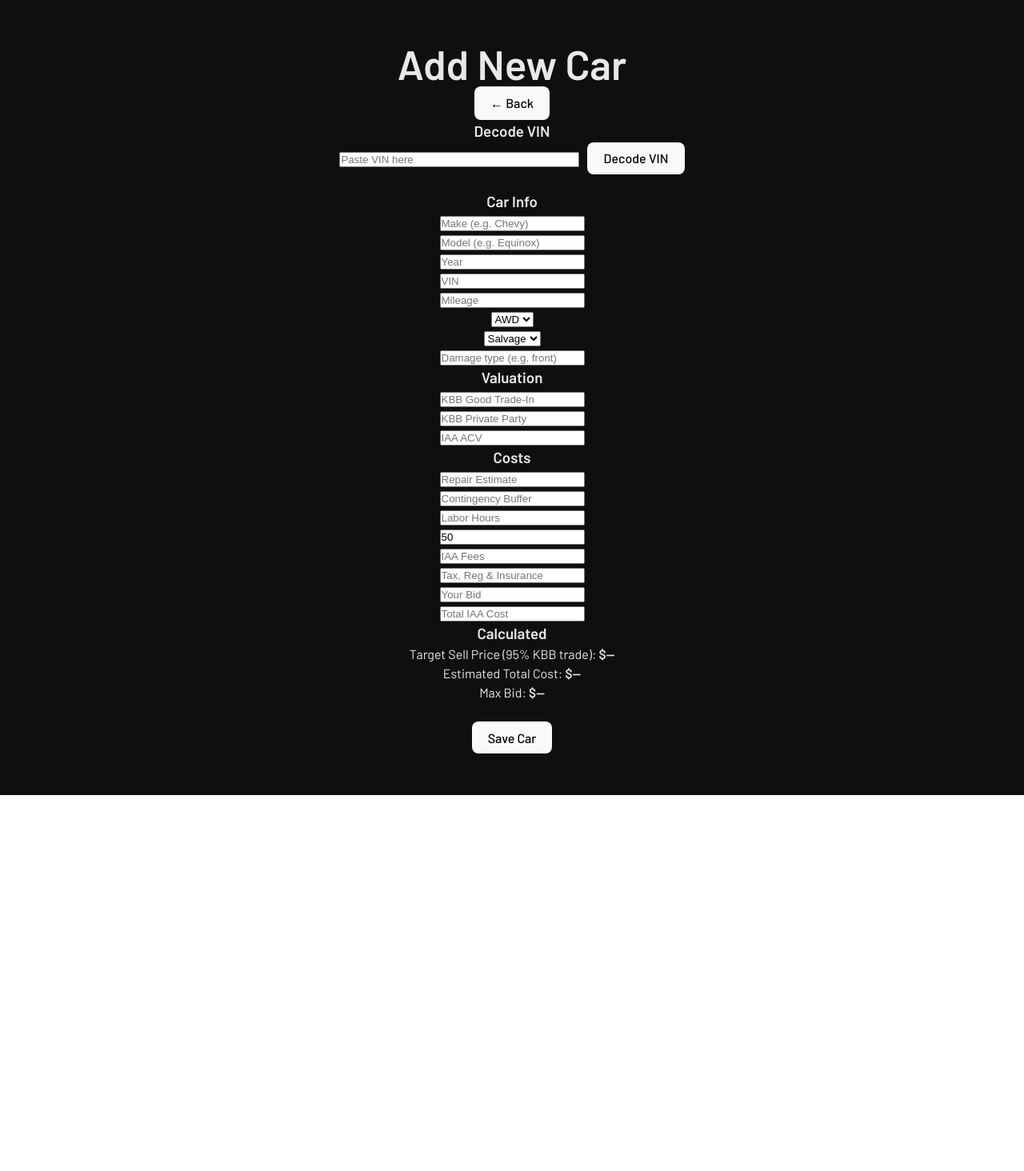
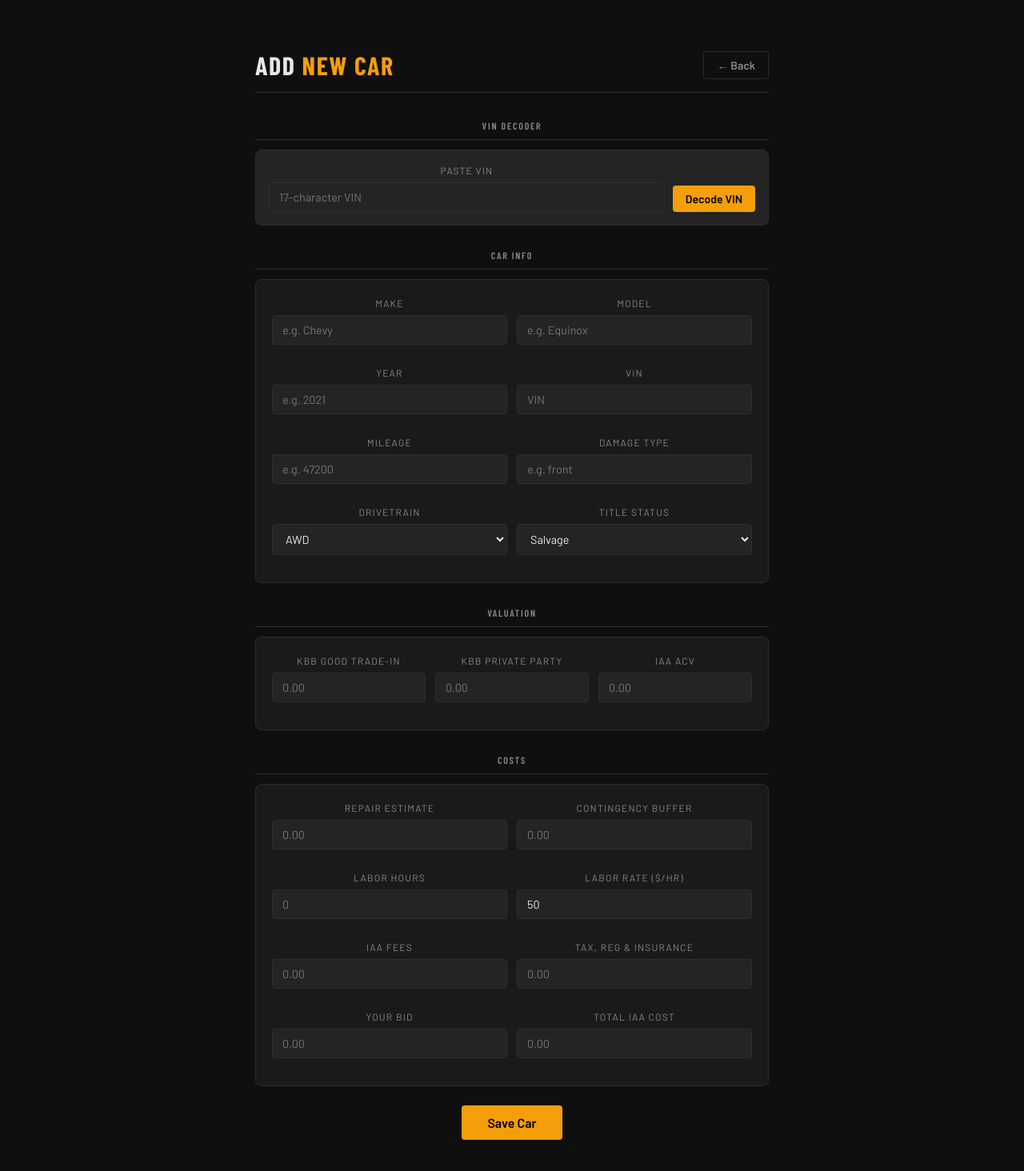
Before and after one commit to nicklohmann/car-flip-tracker, a React (Vite) app in the folder client/: page /add in a window 1280 px wide. Shown: the top 1464 px of the page at 80% size. Before the commit the page ends 994 px from the top, so only its background shows below. Built offline with nearby package versions, Linux system fonts and the light colour scheme.

Commit message:
style Add Car page

```diff
--- a/client/src/pages/AddCar.jsx
+++ b/client/src/pages/AddCar.jsx
@@ -48,73 +48,181 @@ function AddCar() {
       .catch(err => console.error(err))
   }
 
-  const targetSellPrice = form.kbb_trade_in ? (form.kbb_trade_in * 0.95).toFixed(2) : '—'
+  const targetSellPrice = form.kbb_trade_in ? (form.kbb_trade_in * 0.95).toFixed(2) : null
   const totalCost = form.iaa_cost && form.repair_estimate && form.contingency
     ? (parseFloat(form.iaa_cost) + parseFloat(form.repair_estimate) + parseFloat(form.contingency)).toFixed(2)
-    : '—'
+    : null
   const maxBid = form.kbb_trade_in && form.repair_estimate && form.contingency && form.iaa_fees && form.tax_reg_insurance
     ? (form.kbb_trade_in * 0.95 - parseFloat(form.repair_estimate) - parseFloat(form.contingency) - parseFloat(form.iaa_fees) - parseFloat(form.tax_reg_insurance)).toFixed(2)
-    : '—'
+    : null
 
   return (
-    <div style={{ padding: '20px', maxWidth: '600px' }}>
-      <h1>Add New Car</h1>
-      <button onClick={() => navigate('/')}>← Back</button>
+    <div className="page">
+      <div className="page-header">
+        <h1 className="page-title">Add <span>New Car</span></h1>
+        <button className="btn btn-ghost" onClick={() => navigate('/')}>← Back</button>
+      </div>
 
-      <h3>Decode VIN</h3>
+      {/* VIN Decoder */}
+      <p className="section-title">VIN Decoder</p>
+      <div className="vin-decoder">
+        <div className="form-group">
+          <label className="form-label">Paste VIN</label>
           <input
-        placeholder="Paste VIN here"
+            className="form-input"
+            placeholder="17-character VIN"
             value={vinInput}
             onChange={e => setVinInput(e.target.value)}
-        style={{ width: '300px' }}
           />
-      <button onClick={handleDecodeVin} disabled={decoding} style={{ marginLeft: '10px' }}>
+        </div>
+        <button
+          className="btn btn-primary"
+          onClick={handleDecodeVin}
+          disabled={decoding}
+        >
           {decoding ? 'Decoding...' : 'Decode VIN'}
         </button>
+      </div>
 
-      <form onSubmit={handleSubmit} style={{ marginTop: '20px' }}>
-        <h3>Car Info</h3>
-        <input name="make" placeholder="Make (e.g. Chevy)" value={form.make} onChange={handleChange} /><br />
-        <input name="model" placeholder="Model (e.g. Equinox)" value={form.model} onChange={handleChange} /><br />
-        <input name="year" placeholder="Year" type="number" value={form.year} onChange={handleChange} /><br />
-        <input name="vin" placeholder="VIN" value={form.vin} onChange={handleChange} /><br />
-        <input name="mileage" placeholder="Mileage" type="number" onChange={handleChange} /><br />
-
-        <select name="drivetrain" value={form.drivetrain} onChange={handleChange}>
+      <form onSubmit={handleSubmit}>
+        {/* Car Info */}
+        <p className="section-title">Car Info</p>
+        <div className="card">
+          <div className="form-grid">
+            <div className="form-group">
+              <label className="form-label">Make</label>
+              <input className="form-input" name="make" placeholder="e.g. Chevy" value={form.make} onChange={handleChange} />
+            </div>
+            <div className="form-group">
+              <label className="form-label">Model</label>
+              <input className="form-input" name="model" placeholder="e.g. Equinox" value={form.model} onChange={handleChange} />
+            </div>
+            <div className="form-group">
+              <label className="form-label">Year</label>
+              <input className="form-input" name="year" placeholder="e.g. 2021" type="number" value={form.year} onChange={handleChange} />
+            </div>
+            <div className="form-group">
+              <label className="form-label">VIN</label>
+              <input className="form-input" name="vin" placeholder="VIN" value={form.vin} onChange={handleChange} />
+            </div>
+            <div className="form-group">
+              <label className="form-label">Mileage</label>
+              <input className="form-input" name="mileage" placeholder="e.g. 47200" type="number" onChange={handleChange} />
+            </div>
+            <div className="form-group">
+              <label className="form-label">Damage Type</label>
+              <input className="form-input" name="damage_type" placeholder="e.g. front" onChange={handleChange} />
+            </div>
+            <div className="form-group">
+              <label className="form-label">Drivetrain</label>
+              <select className="form-select" name="drivetrain" value={form.drivetrain} onChange={handleChange}>
                 <option value="AWD">AWD</option>
                 <option value="FWD">FWD</option>
-        </select><br />
-
-        <select name="title_status" onChange={handleChange}>
+              </select>
+            </div>
+            <div className="form-group">
+              <label className="form-label">Title Status</label>
+              <select className="form-select" name="title_status" onChange={handleChange}>
                 <option value="salvage">Salvage</option>
                 <option value="rebuilt">Rebuilt</option>
                 <option value="clear">Clear</option>
-        </select><br />
+              </select>
+            </div>
+          </div>
+        </div>
 
-        <input name="damage_type" placeholder="Damage type (e.g. front)" onChange={handleChange} /><br />
+        {/* Valuation */}
+        <p className="section-title">Valuation</p>
+        <div className="card">
+          <div className="form-grid-3">
+            <div className="form-group">
+              <label className="form-label">KBB Good Trade-In</label>
+              <input className="form-input" name="kbb_trade_in" placeholder="0.00" type="number" onChange={handleChange} />
+            </div>
+            <div className="form-group">
+              <label className="form-label">KBB Private Party</label>
+              <input className="form-input" name="kbb_private" placeholder="0.00" type="number" onChange={handleChange} />
+            </div>
+            <div className="form-group">
+              <label className="form-label">IAA ACV</label>
+              <input className="form-input" name="iaa_acv" placeholder="0.00" type="number" onChange={handleChange} />
+            </div>
+          </div>
+        </div>
 
-        <h3>Valuation</h3>
-        <input name="kbb_trade_in" placeholder="KBB Good Trade-In" type="number" onChange={handleChange} /><br />
-        <input name="kbb_private" placeholder="KBB Private Party" type="number" onChange={handleChange} /><br />
-        <input name="iaa_acv" placeholder="IAA ACV" type="number" onChange={handleChange} /><br />
+        {/* Costs */}
+        <p className="section-title">Costs</p>
+        <div className="card">
+          <div className="form-grid">
+            <div className="form-group">
+              <label className="form-label">Repair Estimate</label>
+              <input className="form-input" name="repair_estimate" placeholder="0.00" type="number" onChange={handleChange} />
+            </div>
+            <div className="form-group">
+              <label className="form-label">Contingency Buffer</label>
+              <input className="form-input" name="contingency" placeholder="0.00" type="number" onChange={handleChange} />
+            </div>
+            <div className="form-group">
+              <label className="form-label">Labor Hours</label>
+              <input className="form-input" name="labor_hours" placeholder="0" type="number" onChange={handleChange} />
+            </div>
+            <div className="form-group">
+              <label className="form-label">Labor Rate ($/hr)</label>
+              <input className="form-input" name="labor_rate" placeholder="50" type="number" onChange={handleChange} defaultValue="50" />
+            </div>
+            <div className="form-group">
+              <label className="form-label">IAA Fees</label>
+              <input className="form-input" name="iaa_fees" placeholder="0.00" type="number" onChange={handleChange} />
+            </div>
+            <div className="form-group">
+              <label className="form-label">Tax, Reg & Insurance</label>
+              <input className="form-input" name="tax_reg_insurance" placeholder="0.00" type="number" onChange={handleChange} />
+            </div>
+            <div className="form-group">
+              <label className="form-label">Your Bid</label>
+              <input className="form-input" name="actual_bid" placeholder="0.00" type="number" onChange={handleChange} />
+            </div>
+            <div className="form-group">
+              <label className="form-label">Total IAA Cost</label>
+              <input className="form-input" name="iaa_cost" placeholder="0.00" type="number" onChange={handleChange} />
+            </div>
+          </div>
+        </div>
 
-        <h3>Costs</h3>
-        <input name="repair_estimate" placeholder="Repair Estimate" type="number" onChange={handleChange} /><br />
-        <input name="contingency" placeholder="Contingency Buffer" type="number" onChange={handleChange} /><br />
-        <input name="labor_hours" placeholder="Labor Hours" type="number" onChange={handleChange} /><br />
-        <input name="labor_rate" placeholder="Labor Rate ($/hr)" type="number" onChange={handleChange} defaultValue="50" /><br />
-        <input name="iaa_fees" placeholder="IAA Fees" type="number" onChange={handleChange} /><br />
-        <input name="tax_reg_insurance" placeholder="Tax, Reg & Insurance" type="number" onChange={handleChange} /><br />
-        <input name="actual_bid" placeholder="Your Bid" type="number" onChange={handleChange} /><br />
-        <input name="iaa_cost" placeholder="Total IAA Cost" type="number" onChange={handleChange} /><br />
+        {/* Calculated */}
+        {(targetSellPrice || totalCost || maxBid) && (
+          <>
+            <p className="section-title">Calculated</p>
+            <div className="stats-grid">
+              {targetSellPrice && (
+                <div className="stat-box">
+                  <div className="stat-label">Target Sell Price</div>
+                  <div className="stat-value accent">${parseFloat(targetSellPrice).toLocaleString()}</div>
+                </div>
+              )}
+              {totalCost && (
+                <div className="stat-box">
+                  <div className="stat-label">Est. Total Cost</div>
+                  <div className="stat-value">${parseFloat(totalCost).toLocaleString()}</div>
+                </div>
+              )}
+              {maxBid && (
+                <div className="stat-box">
+                  <div className="stat-label">Max Bid</div>
+                  <div className={`stat-value ${parseFloat(maxBid) > 0 ? 'green' : 'red'}`}>
+                    ${parseFloat(maxBid).toLocaleString()}
+                  </div>
+                </div>
+              )}
+            </div>
+          </>
+        )}
 
-        <h3>Calculated</h3>
-        <p>Target Sell Price (95% KBB trade): <strong>${targetSellPrice}</strong></p>
-        <p>Estimated Total Cost: <strong>${totalCost}</strong></p>
-        <p>Max Bid: <strong>${maxBid}</strong></p>
-
-        <br />
-        <button type="submit">Save Car</button>
+        <div style={{ marginTop: '24px' }}>
+          <button type="submit" className="btn btn-primary" style={{ padding: '12px 32px', fontSize: '1rem' }}>
+            Save Car
+          </button>
+        </div>
       </form>
     </div>
   )
```
Lines whose indentation alone changed are shown as unchanged.
